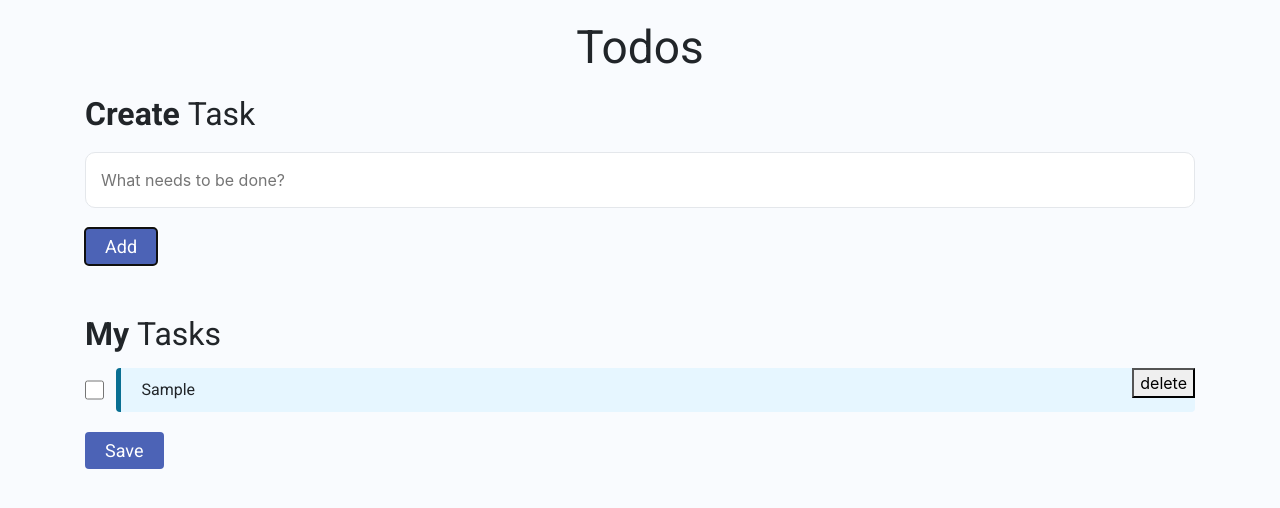
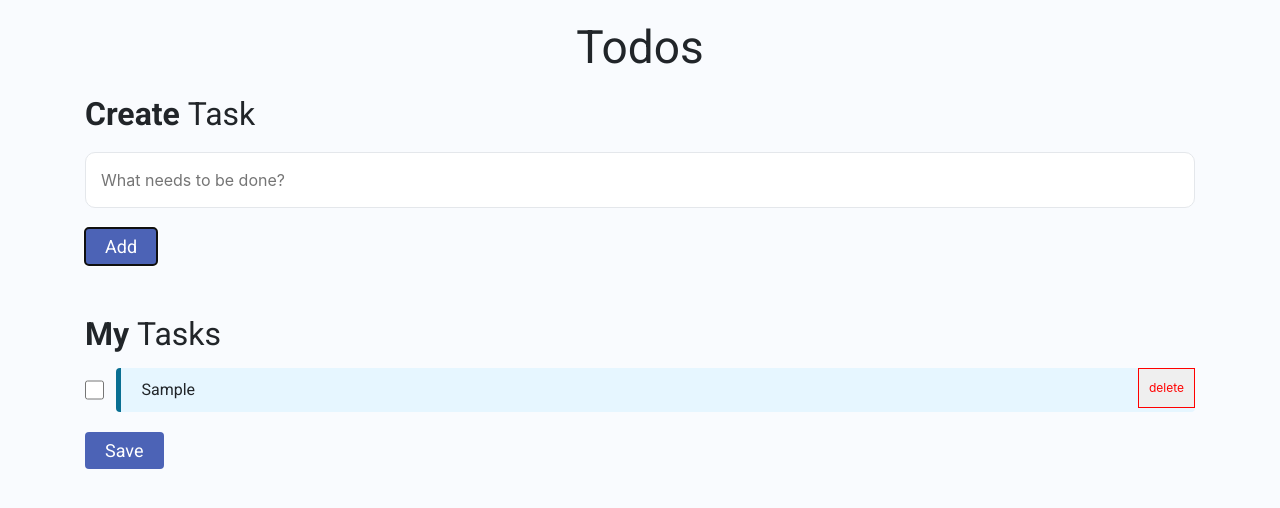
Before and after one commit to Harika-Adepu/TodoList-Application, a plain HTML site: page index.html in a window 1280 px wide. Both pictures are taken after typing "Sample" into the empty fields and a click on the button "Add". Drawn offline with nearby package versions, Linux system fonts and the light colour scheme; a web font is replaced by a local one.

Commit message:
updating delete button styling

```diff
--- a/index.css
+++ b/index.css
@@ -110,8 +110,11 @@
     width: 18%;
 }
 
-.delete-icon {
-    padding: 15px;
+.delete-button {
+    padding: 10px;
+    border: 1px solid red;
+    color: red;
+    font-size: 12px;
 }
 
 .checked {
```
